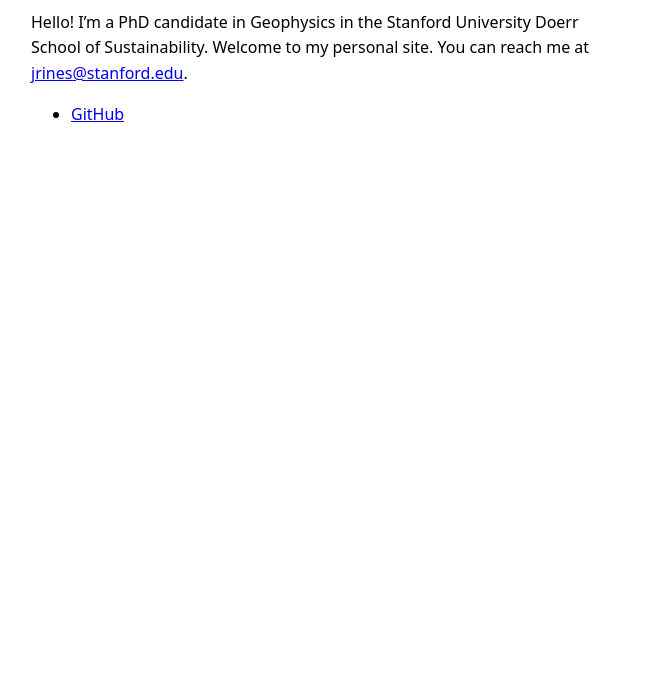
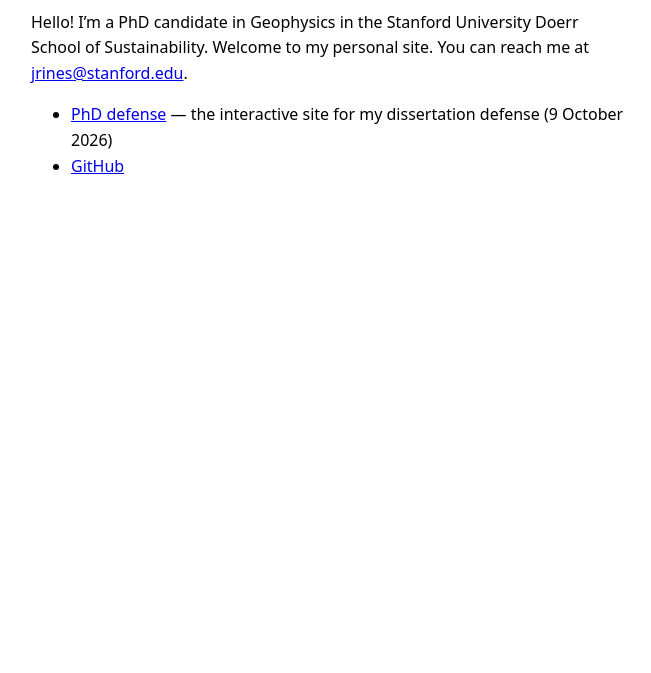
Before and after one commit to jharlanr/jharlanr.github.io, a plain HTML site: page index.html in a window 1280 px wide. Shown: the part 127-800 px from the top of the page, without its empty margins (309-960 px from the left). Drawn offline with Linux system fonts and the light colour scheme.

Commit message:
Link the PhD defense site

```diff
--- a/index.html
+++ b/index.html
@@ -19,6 +19,7 @@
   <h1>Joshua H. Rines</h1>
   <p>Hello! I’m a PhD candidate in Geophysics in the Stanford University Doerr School of Sustainability. Welcome to my personal site. You can reach me at <a href="jrines@stanford.edu">jrines@stanford.edu</a>.</p>
   <ul>
+    <li><a href="https://jharlanr.github.io/stanford-phd-defense/">PhD defense</a> — the interactive site for my dissertation defense (9 October 2026)</li>
     <li><a href="https://github.com/jharlanr">GitHub</a></li>
     <!-- etc. -->
   </ul>
```
